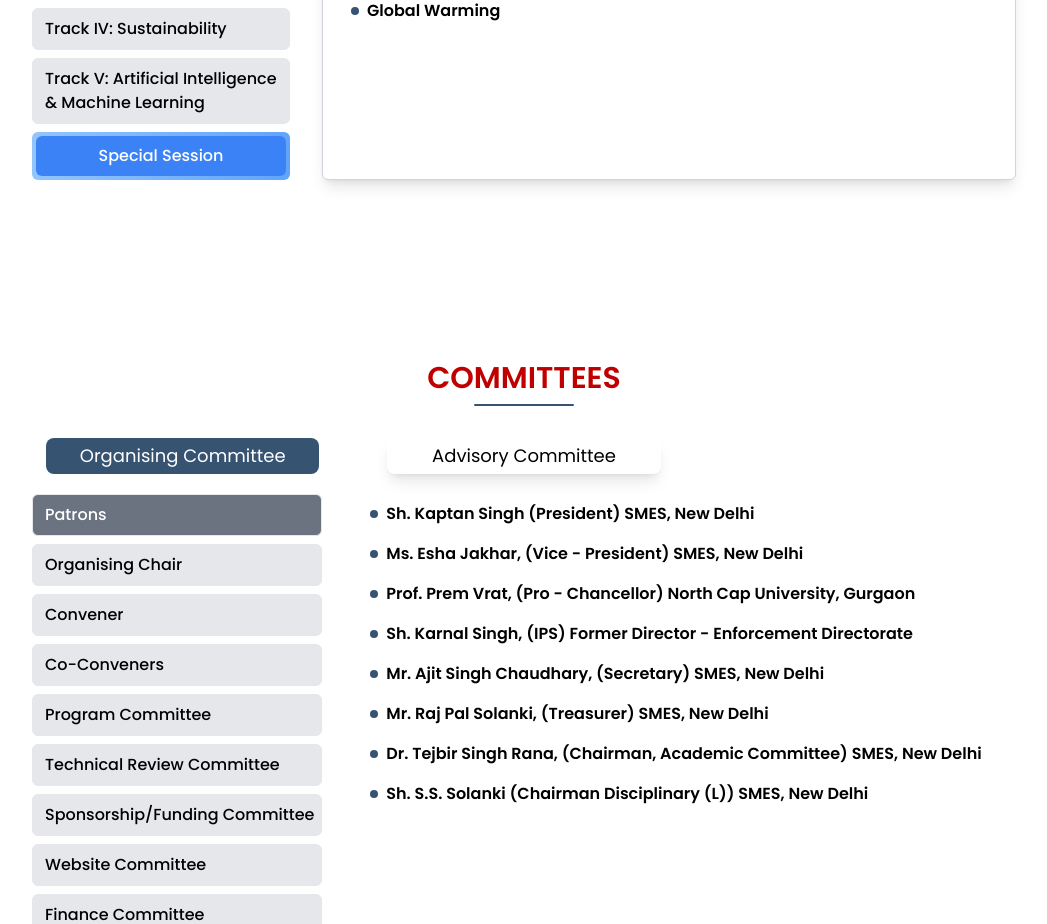
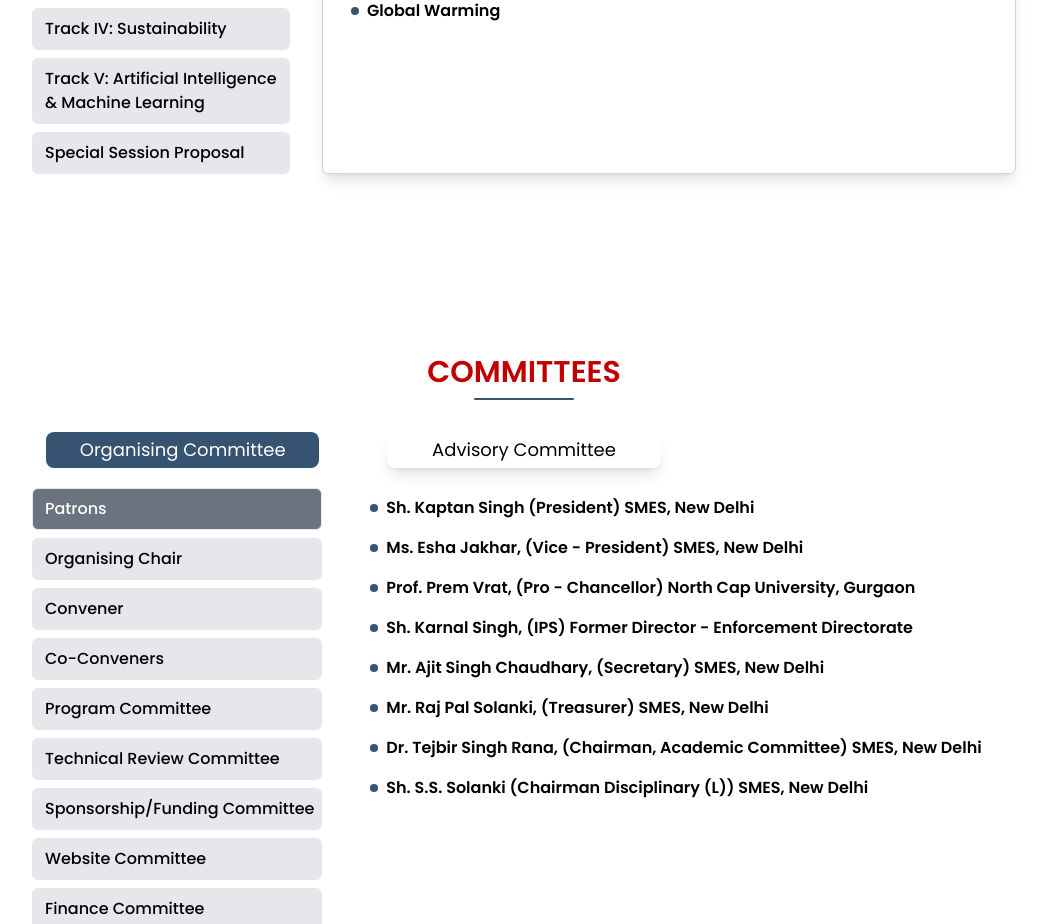
Before and after one commit to c4dr-me/ncrtces-website, a React (Vite) app: page /tracks in a window 1280 px wide. Shown: the part 3920-4844 px from the top of the page, without its empty margins (116-1163 px from the left). Built offline with nearby package versions, Linux system fonts and the light colour scheme.

Commit message:
new-entry

```diff
--- a/pages/Tracks.jsx
+++ b/pages/Tracks.jsx
@@ -89,6 +89,30 @@ const Tracks = () => {
         "Intelligent Smart Technology for Sustainability",
       ],
     },
+    {
+      id: "track6",
+      title: "Special Session Proposal",
+      items: [
+        `Special Session On : `,
+        `Holistic Climate Resilience for Agriculture and Health Systems
+
+        SESSION ORGANIZERS:
+
+        Dr. Varuna Gupta, CHRIST University, Delhi-NCR, India, varunagupta.cs@gmail.com
+
+        Dr. Aakansha Garg, ABES Institute of Technology, Ghaziabad, India, aakansha1986@gmail.com
+        `,
+        `AI for Global Sustainable Development
+
+        SESSION ORGANIZERS:
+
+        Dr. Megha Rathi, Department of CSE & IT, Jaypee Institute of Information Technology, Noida, INDIA , drmegharathi.25@gmail.com
+
+        Dr. Adwitiya Sinha, Department of Natural and Applied Sciences, TERI School of Advanced Studies, New Delhi, INDIA, mailtoadwitiya@gmail.com
+        `,
+        // `Click on the link : ${<a href={'https://docs.google.com/document/d/1bQWRXwvZHXI2W7n2puQyfSy84YMTAQl3/edit?usp=drivesdk&ouid=107939780468160870267&rtpof=true&sd=true'}>https://docs.google.com/document/d/1bQWRXwvZHXI2W7n2puQyfSy84YMTAQl3/edit?usp=drivesdk&ouid=107939780468160870267&rtpof=true&sd=true</a>}`
+      ],
+    },
   ];
 
   return (
@@ -127,14 +151,14 @@ const Tracks = () => {
                           className="py-2 text-black pl-2 flex items-center transition-all duration-200 hover:bg-gray-100 rounded-md cursor-pointer"
                         >
                           <span className="inline-block w-2 h-2 bg-[#365372] rounded-full mr-2 shrink-0"></span>
-                          <span className="font-semibold">{item}</span>
+                          <pre className="font-semibold" style={{whiteSpace:'pre-wrap'}}>{item}</pre>
                         </li>
                       ))}
                     </ul>
                   </li>
                 ))}
                 {/* Special Session Button with href */}
-                <li className="relative mt-4">
+                {/* <li className="relative mt-4">
                   <a
                     href="https://docs.google.com/document/d/1bQWRXwvZHXI2W7n2puQyfSy84YMTAQl3/edit?usp=drivesdk&ouid=107939780468160870267&rtpof=true&sd=true"
                     target="_blank"
@@ -147,7 +171,7 @@ const Tracks = () => {
                       </div>
                     </button>
                   </a>
-                </li>
+                </li> */}
               </ul>
             </div>
             <div className="hidden md:block mt-4 md:mt-0 w-full md:w-[800px] bg-white rounded-md shadow-lg p-5 border border-gray-300">
```
